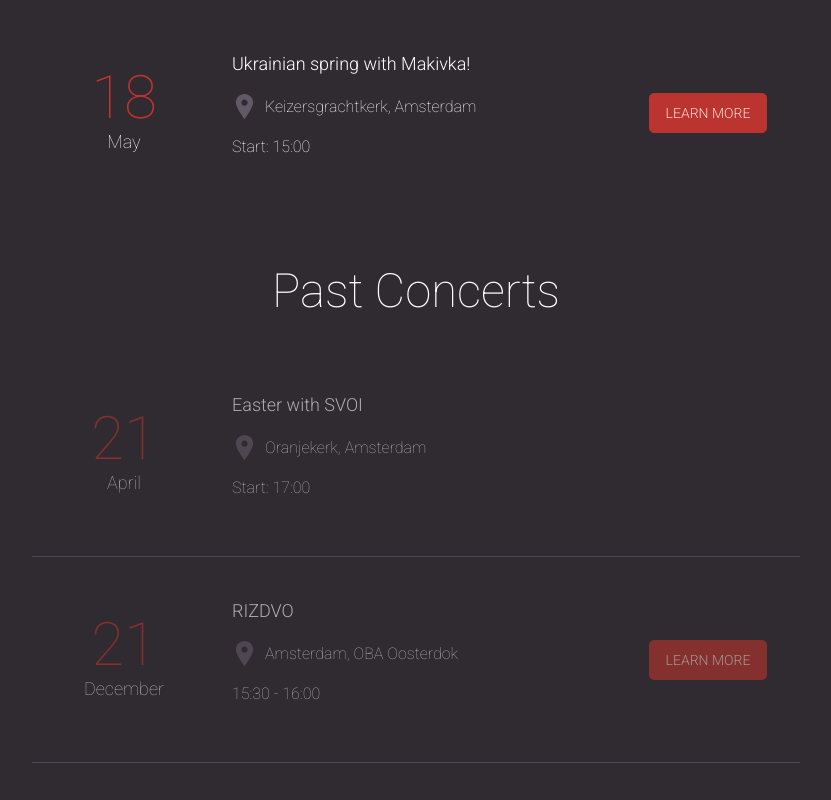
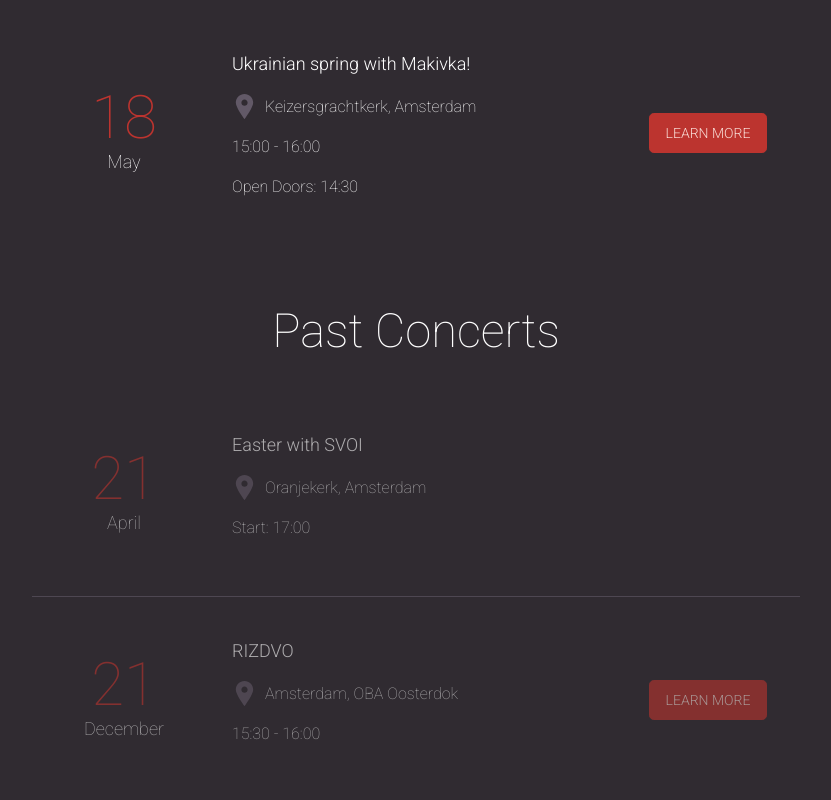
Before and after one commit to lkononenko/makivka-website, a Next.js app: page / in a window 1280 px wide. Shown: the part 1020-1820 px from the top of the page, without its empty margins (224-1055 px from the left). Built offline with nearby package versions, Linux system fonts and the light colour scheme.

Commit message:
update concerts

```diff
--- a/src/app/page.tsx
+++ b/src/app/page.tsx
@@ -13,8 +13,8 @@ const upcomingConcerts = [
     month: 'May',
     title: 'Ukrainian spring with Makivka!',
     location: 'Keizersgrachtkerk, Amsterdam',
-    time: 'Start: 15:00',
-    desc: '',
+    time: '15:00 - 16:00',
+    desc: 'Open Doors: 14:30',
     infoLink: 'https://www.eventbrite.com/e/tickets-makivka-lente-concert-1330735819659?aff=oddtdtcreator'
   },
 ];
```
